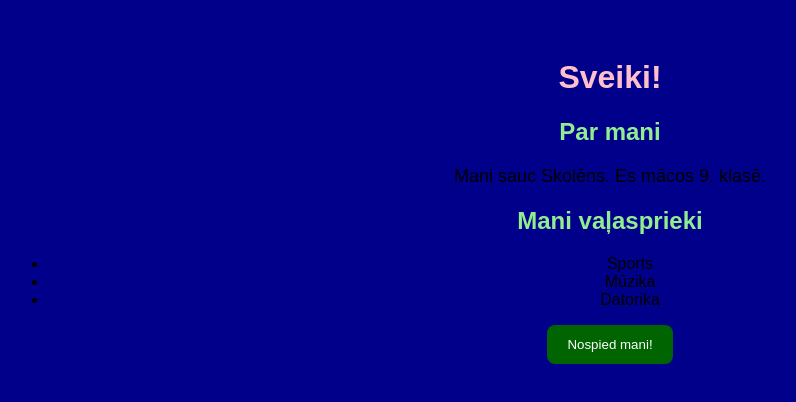
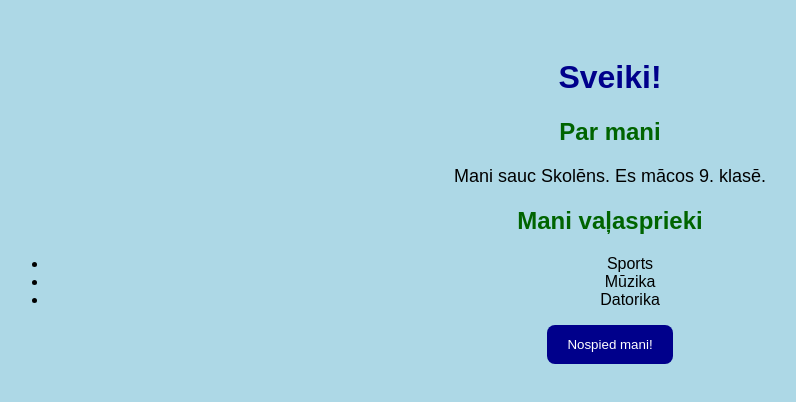
Before and after one commit to freimaneamanda69-a11y/Mana-pirm-vietne, a plain HTML site: page index.html in a window 1280 px wide. Shown: the whole page, without its empty margins (30-826 px from the left). Drawn offline with Linux system fonts and the light colour scheme.

Commit message:
Update style.css

```diff
--- a/style.css
+++ b/style.css
@@ -1,16 +1,16 @@
 body {
-    background-color: darkblue;
+    background-color: lightblue;
     font-family: Arial, sans-serif;
     text-align: center;
     padding: 30px;
 }
 
 h1 {
-    color: pink;
+    color: darkblue;
 }
 
 h2 {
-    color: lightgreen;
+    color: darkgreen;
 }
 
 p {
@@ -18,7 +18,7 @@ p {
 }
 
 button {
-    background-color: darkgreen;
+    background-color: darkblue;
     color: white;
     padding: 12px 20px;
     border: none;
```
